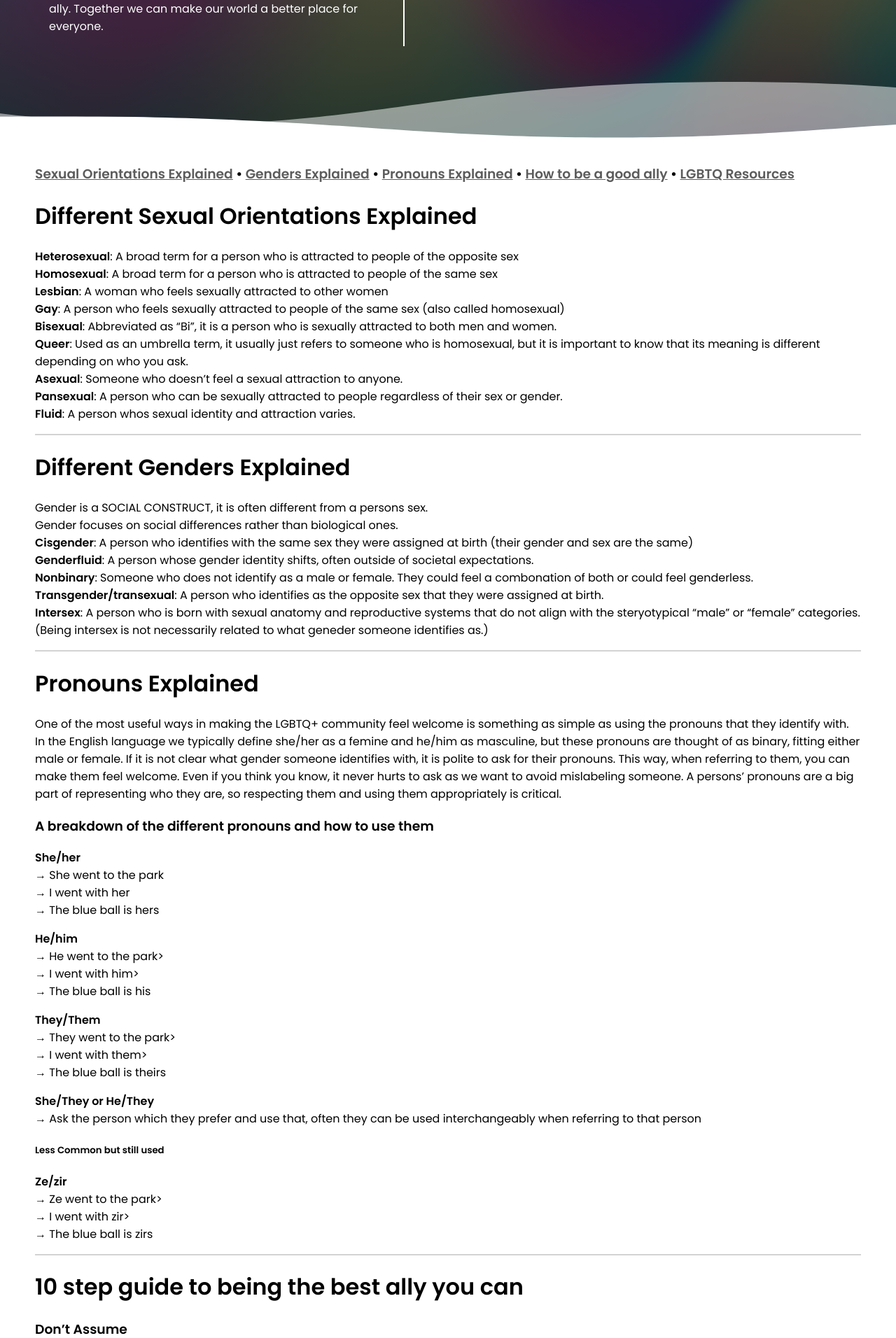
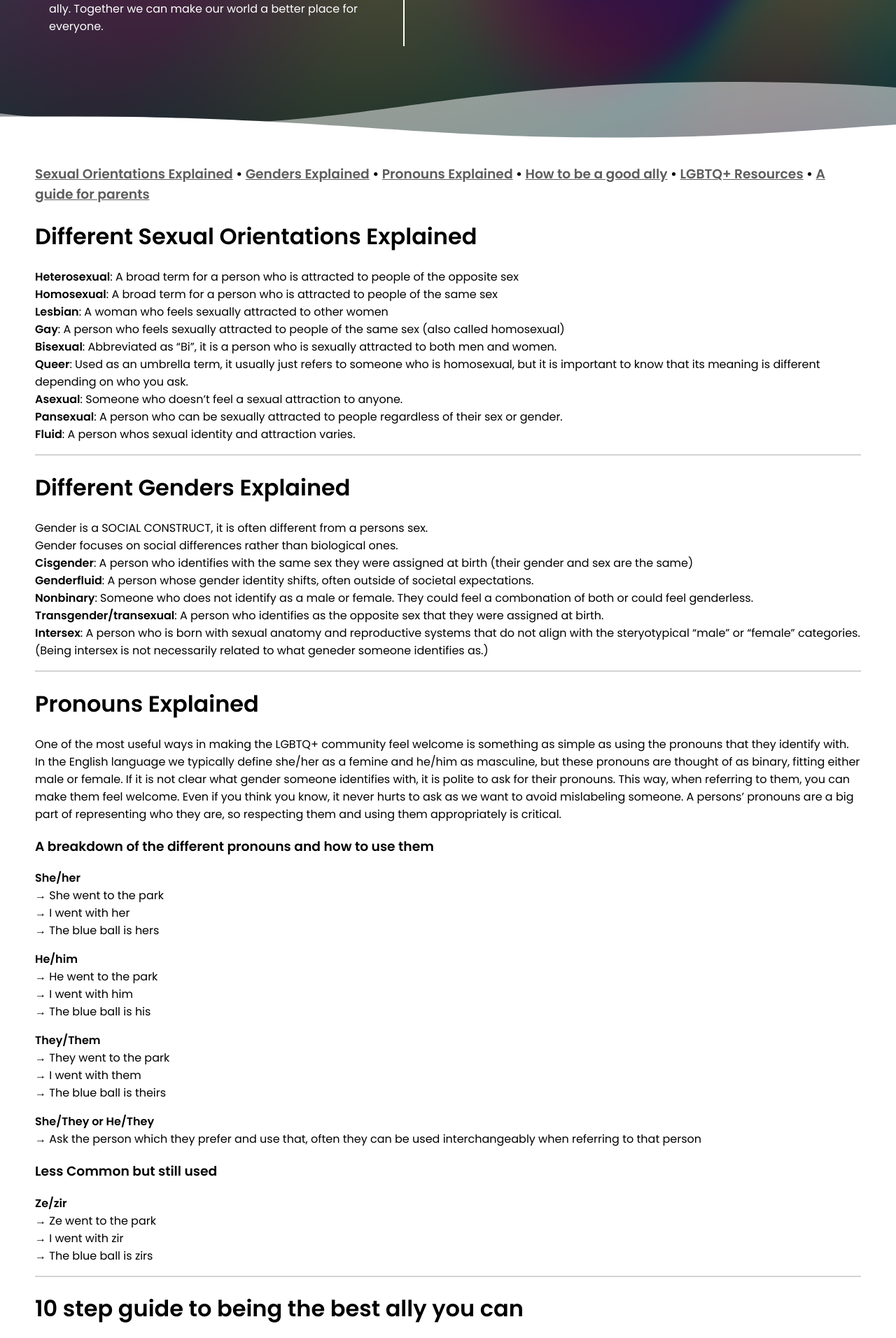
Before and after one commit to captain-camel/Sociology-Final-Project, a Django app: page / in a window 1280 px wide. Shown: the part 650-2562 px from the top of the page at 70% size. Run offline with Django 4.2, Linux system fonts and the light colour scheme; data that the repository does not hold is empty; parts of the project's set-up code (start-up, migrations or seed data) failed here and were passed over.

Commit message:
Edit homepage content

```diff
--- a/main/templates/main/index.html
+++ b/main/templates/main/index.html
@@ -55,7 +55,8 @@
             <a href="#genders" class="content-link">Genders Explained</a> •
             <a href="#pronouns" class="content-link">Pronouns Explained</a> •
             <a href="#10-steps" class="content-link">How to be a good ally</a> •
-            <a href="#resoucres" class="content-link">LGBTQ Resources</a>
+            <a href="#resoucres" class="content-link">LGBTQ+ Resources</a> •
+            <a href="#guide-for-parents" class="content-link">A guide for parents</a>
         </h3>
 
         <h1 id="sexual-orientations">Different Sexual Orientations Explained</h1>
@@ -114,25 +115,25 @@
         </p>
         <p>
             <b>He/him</b><br>
-            → He went to the park><br>
-            → I went with him><br>
+            → He went to the park<br>
+            → I went with him<br>
             → The blue ball is his
         </p>
         <p>
             <b>They/Them</b><br>
-            → They went to the park><br>
-            → I went with them><br>
+            → They went to the park<br>
+            → I went with them<br>
             → The blue ball is theirs
         </p>
         <p>
             <b>She/They or He/They</b><br>
             → Ask the person which they prefer and use that, often they can be used interchangeably when referring to that person
         </p>
-        <h5>Less Common but still used</h5>
+        <h3>Less Common but still used</h5>
         <p>
             <b>Ze/zir</b><br>
-            → Ze went to the park><br>
-            → I went with zir><br>
+            → Ze went to the park<br>
+            → I went with zir<br>
             → The blue ball is zirs
         </p>
 
@@ -211,7 +212,39 @@
 
         <div class="content-separator"></div>
 
-        <h1 class="resources">LGBTQ Resources</h1>
+        <h1 id="guide-for-parents">A Guide for Parents of LGBTQ+ youth</h1>
+        <p>
+            Science explains that children usually know their gender identity by age 5. However, this is not always the case and their gender identity can change as they mature. It is important as a parent to understand how to best make your child feel supported whatever they identify with. Many kids remain in the closet for fear of how their parents will react, so from an early age here are some of the best ways to create a welcoming environment:
+        </p>
+
+        <h3>Allow them to wear what they want</h3>
+        <p>
+            Many children will express their gender through their clothing. By supporting your child and letting them choose what they wear, you can build a strong relationship early on. Make sure they know they are loved no matter what they wear.
+        </p>
+
+        <h3>Educate your child</h3>
+        <p>
+            From an early age it is important to talk about gender constructs and make sure your child understands the basics of sexual orientations. Make sure while having these conversations you don’t tell your kid which category they are meant to fit into. Instead explain the options and make them feel comfortable to choose whatever fits them. This can also include showing them diverse media that represents varying gender identities.
+        </p>
+
+        <h3>Don’t Put Pressure on your Child</h3>
+        <p>
+            Your kid will come out to you when they feel ready. Make sure that they know it is their decision and you will support them whatever they identify as. However, be sure you don’t pressure them into it. Give them space to explore and express their identity and be waiting with open arms when they choose to tell you.
+        </p>
+
+        <h3>Try to avoid categorizing items as “Feminine” or “Masculine”</h3>
+        <p>
+            Allow your kid to play with whatever toys they want and play whatever games make them happy. Allow your girl to play with trucks and cars, typically referred to as “boyish” items. Allow your boy to play with dolls and cooking sets, typically referred to as “girlish” items. Don’t force your child into the stereotypical gender norms. Instead, allow them to do what makes them happy and explore their identity.
+        </p>
+
+        <h3>Validate!</h3>
+        <p>
+            Make sure your child knows their feelings are valid. Don’t push them to be something they are not. Make sure they know that you respect their decisions. Make sure you validate what they are going through and help them through the struggles of finding their identity.
+        </p>
+
+        <div class="content-separator"></div>
+
+        <h1 class="resources">LGBTQ+ Resources</h1>
         {% for resource in resources %}
             <div class="resource">
                 <div class="resource-left">
```
